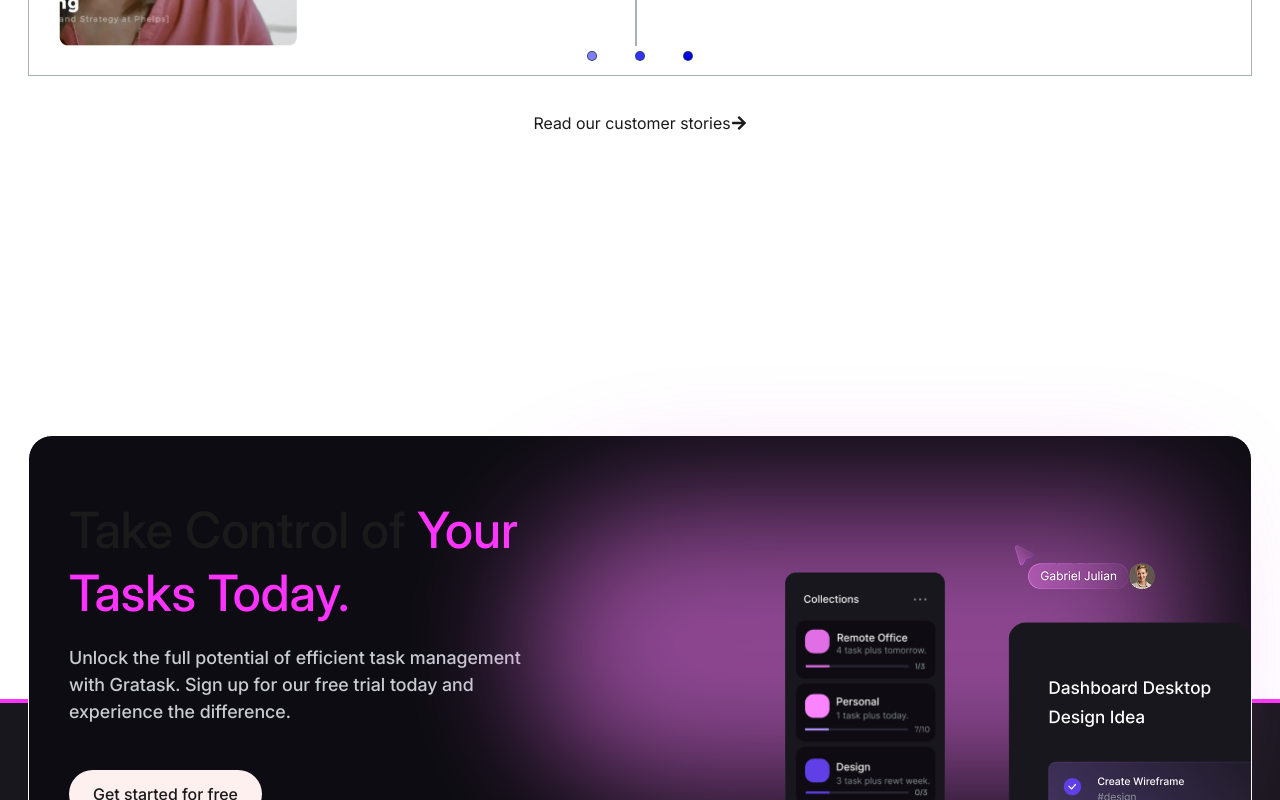
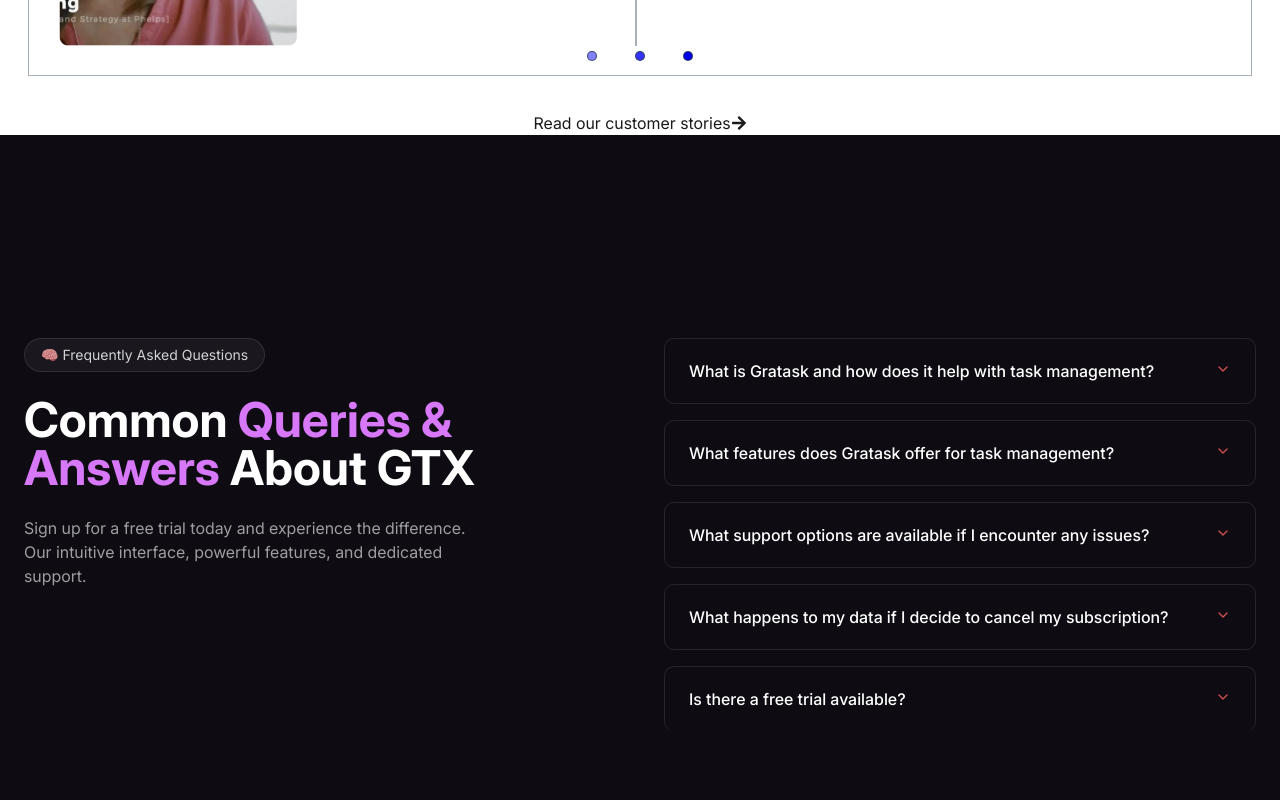
Before and after one commit to Hustle-Devs/gratask-clone, a Next.js app: page / in a window 1280 px wide. Shown: the part 7080-7880 px from the top of the page. Built offline with nearby package versions, Linux system fonts and the light colour scheme.

Commit message:
faq section setup done

```diff
--- a/package.json
+++ b/package.json
@@ -10,6 +10,7 @@
   },
   "dependencies": {
     "@glidejs/glide": "^3.7.1",
+    "@radix-ui/react-accordion": "^1.2.8",
     "@radix-ui/react-slot": "^1.1.2",
     "class-variance-authority": "^0.7.1",
     "clsx": "^2.1.1",
--- a/src/app/page.tsx
+++ b/src/app/page.tsx
@@ -5,6 +5,7 @@
 
 import WhyChooseUs from "@/components/home/why-choose-us/WhyChooseUs";
 import Testimonials from "@/components/home/testimonials/Testimonials";
+import Faq from "@/components/home/faq/Faq";
 
 export default function Home() {
   return (
@@ -15,6 +16,7 @@
       <TaskManagementHome />
       <PricingPlan />
       <Testimonials />
+      <Faq />
     </div>
   );
 }
--- /dev/null
+++ b/src/components/home/faq/Faq.tsx
@@ -0,0 +1,65 @@
+'use client';
+
+import { Accordion, AccordionContent, AccordionItem, AccordionTrigger } from '@/components/ui/accordion';
+
+const faqItems = [
+  {
+    question: 'What is Gratask and how does it help with task management?',
+    answer: 'Gratask is an advanced task management Software as a Service (SaaS) designed to streamline workflows, enhance collaboration, and boost productivity. It provides an intuitive platform for organizing tasks, managing projects, and facilitating team communication.',
+  },
+  {
+    question: 'What features does Gratask offer for task management?',
+    answer: 'Gratask offers task assignment, deadlines, project tracking, team messaging, and analytics features for efficient task management.',
+  },
+  {
+    question: 'What support options are available if I encounter any issues?',
+    answer: '24/7 email and chat support are available, along with an extensive knowledge base and onboarding assistance.',
+  },
+  {
+    question: 'What happens to my data if I decide to cancel my subscription?',
+    answer: 'Your data will be securely stored for 30 days after cancellation, allowing you to export or recover your information if needed.',
+  },
+  {
+    question: 'Is there a free trial available?',
+    answer: 'Yes, Gratask offers a 14-day free trial with full access to all features, no credit card required.',
+  },
+];
+
+export default function FAQ() {
+  return (
+    <section className="flex justify-center items-center bg-[#0e0c12] px-6 py-16 min-h-screen">
+      <div className="gap-12 grid md:grid-cols-2 w-full max-w-7xl">
+
+        {/* Left Content */}
+        <div className="space-y-6">
+          <button className="flex items-center space-x-2 bg-white/5 px-4 py-1.5 border border-white/10 rounded-full text-white/80 text-sm">
+            <span>🧠 Frequently Asked Questions</span>
+          </button>
+
+          <h2 className="font-bold text-white text-4xl md:text-5xl">
+            Common <span className="text-[#d678f8]">Queries &<br />Answers</span> About GTX
+          </h2>
+
+          <p className="max-w-md text-white/60 text-base">
+            Sign up for a free trial today and experience the difference. Our intuitive interface, powerful features, and dedicated support.
+          </p>
+        </div>
+
+        {/* FAQ Accordion */}
+        <Accordion type="single" collapsible className="space-y-4">
+          {faqItems.map((item, idx) => (
+            <AccordionItem key={idx} value={`item-${idx}`} className="border border-white/10 rounded-lg">
+              <AccordionTrigger className="hover:bg-white/5 px-6 py-5 font-medium text-white text-base transition-colors">
+                {item.question}
+              </AccordionTrigger>
+              <AccordionContent className="px-6 pb-5 text-white/70 text-sm leading-relaxed">
+                {item.answer}
+              </AccordionContent>
+            </AccordionItem>
+          ))}
+        </Accordion>
+
+      </div>
+    </section>
+  );
+}
--- /dev/null
+++ b/src/components/ui/accordion.tsx
@@ -0,0 +1,66 @@
+"use client"
+
+import * as React from "react"
+import * as AccordionPrimitive from "@radix-ui/react-accordion"
+import { ChevronDownIcon } from "lucide-react"
+
+import { cn } from "@/lib/utils"
+
+function Accordion({
+  ...props
+}: React.ComponentProps<typeof AccordionPrimitive.Root>) {
+  return <AccordionPrimitive.Root data-slot="accordion" {...props} />
+}
+
+function AccordionItem({
+  className,
+  ...props
+}: React.ComponentProps<typeof AccordionPrimitive.Item>) {
+  return (
+    <AccordionPrimitive.Item
+      data-slot="accordion-item"
+      className={cn("border-b last:border-b-0", className)}
+      {...props}
+    />
+  )
+}
+
+function AccordionTrigger({
+  className,
+  children,
+  ...props
+}: React.ComponentProps<typeof AccordionPrimitive.Trigger>) {
+  return (
+    <AccordionPrimitive.Header className="flex">
+      <AccordionPrimitive.Trigger
+        data-slot="accordion-trigger"
+        className={cn(
+          "focus-visible:border-ring focus-visible:ring-ring/50 flex flex-1 items-start justify-between gap-4 rounded-md py-4 text-left text-sm font-medium transition-all outline-none hover:underline focus-visible:ring-[3px] disabled:pointer-events-none disabled:opacity-50 [&[data-state=open]>svg]:rotate-180",
+          className
+        )}
+        {...props}
+      >
+        {children}
+        <ChevronDownIcon className="size-4 text-muted-foreground transition-transform translate-y-0.5 duration-200 pointer-events-none shrink-0" />
+      </AccordionPrimitive.Trigger>
+    </AccordionPrimitive.Header>
+  )
+}
+
+function AccordionContent({
+  className,
+  children,
+  ...props
+}: React.ComponentProps<typeof AccordionPrimitive.Content>) {
+  return (
+    <AccordionPrimitive.Content
+      data-slot="accordion-content"
+      className="overflow-hidden text-sm data-[state=closed]:animate-accordion-up data-[state=open]:animate-accordion-down"
+      {...props}
+    >
+      <div className={cn("pt-0 pb-4", className)}>{children}</div>
+    </AccordionPrimitive.Content>
+  )
+}
+
+export { Accordion, AccordionItem, AccordionTrigger, AccordionContent }
```
Also changed, not shown: 1 other file (tests, documents, lock files or other folders).
